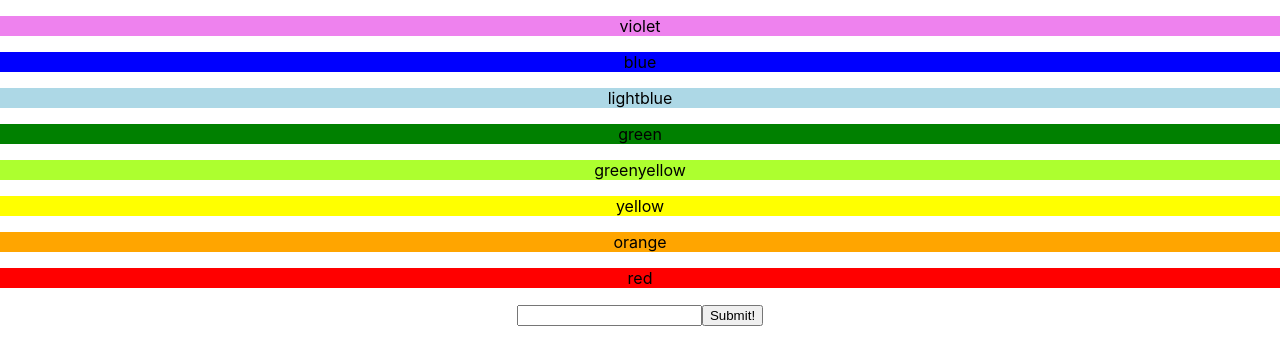
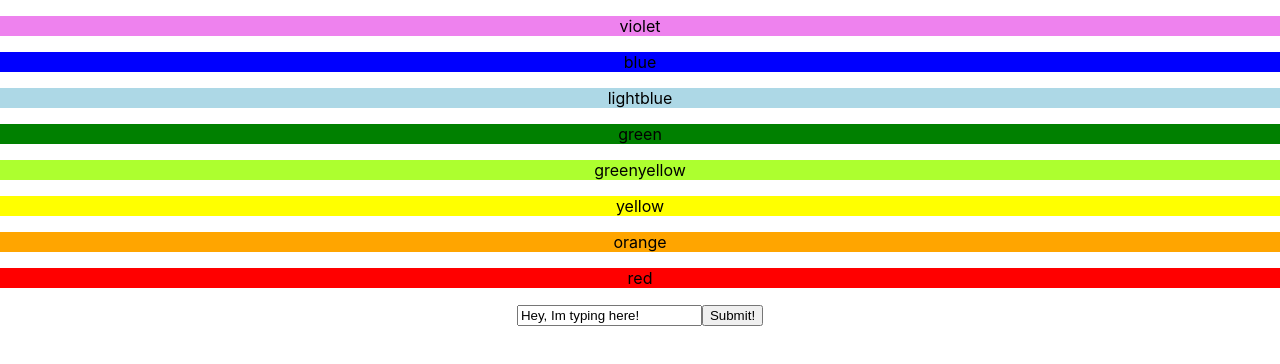
Before and after one commit to NeNeZoRr/react-rainbow, a React (Create React App) app: page / in a window 1280 px wide. Shown: the top 364 px of the page. Built offline with nearby package versions, Linux system fonts and the light colour scheme.

Commit message:
finalUpdate

```diff
--- a/src/ColorForm.js
+++ b/src/ColorForm.js
@@ -1,7 +1,7 @@
 import React, { useState } from 'react';
 
 function ColorForm(props) {
-    let [input, setInput] = useState('');
+    let [input, setInput] = useState('Hey, Im typing here!');
 
     const handleSubmit = (e) => {
         e.preventDefault();
```
